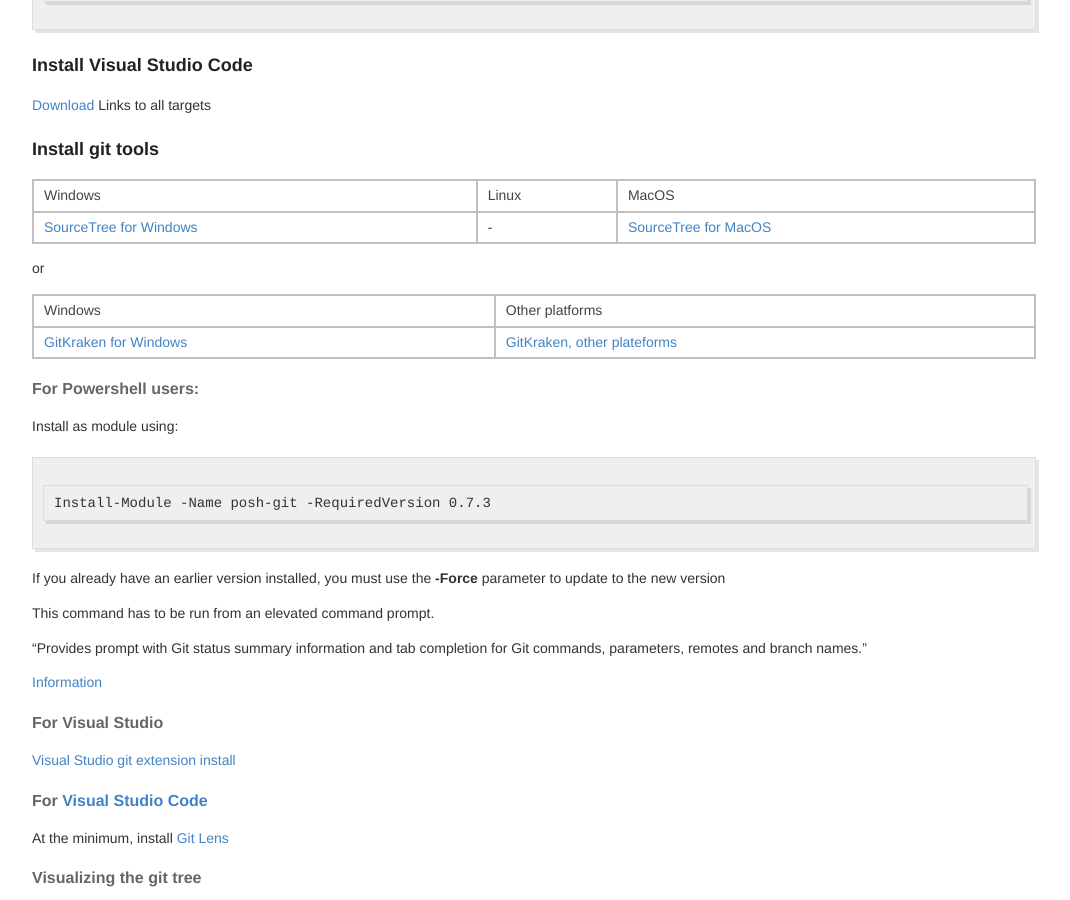
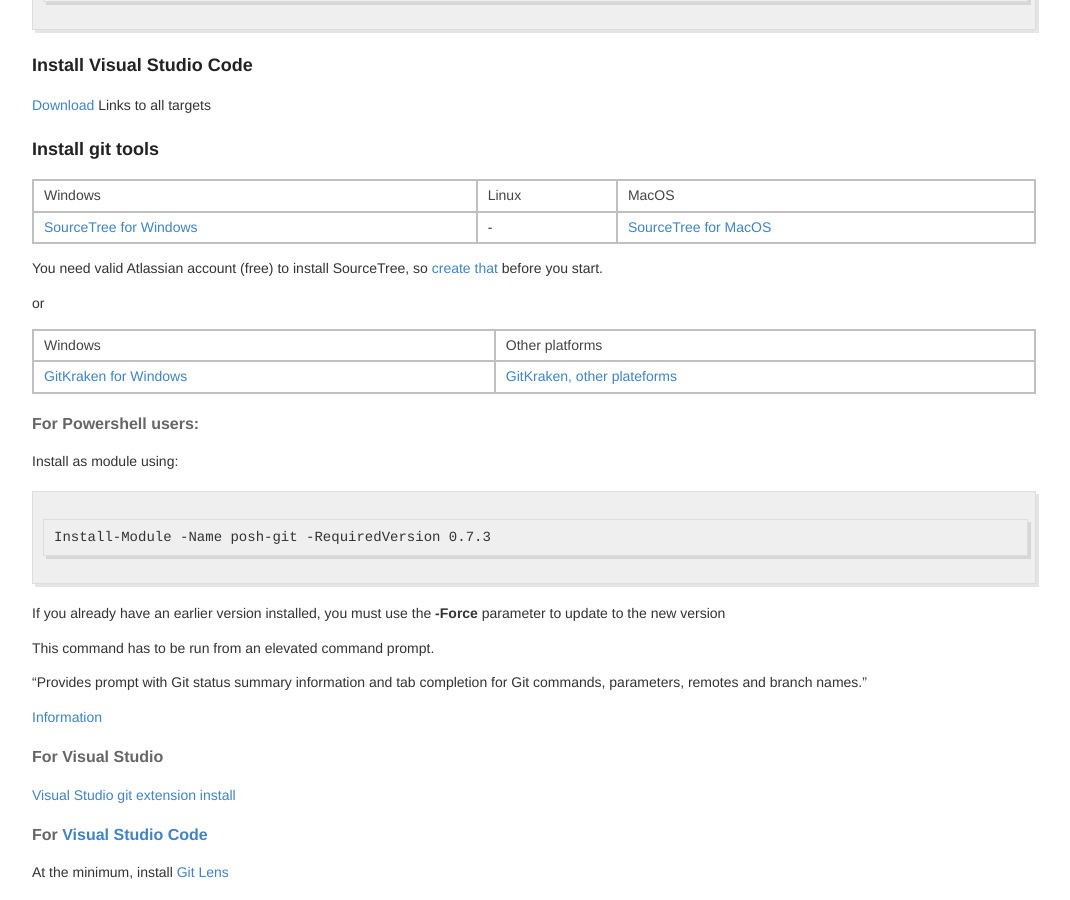
Before and after one commit to terjesandstrom/terjesandstrom.github.io, a Jekyll site: the page built from gitinstallbasic.md, in a window 1280 px wide and 900 px high, scrolled down 482 px. Shown: the whole window, without its empty margins (106-1176 px from the left). Built offline with Jekyll 4.4.1, drawn with Linux system fonts in a browser that asks for light colours.

Commit message:
git info

```diff
--- a/gitinstallbasic.md
+++ b/gitinstallbasic.md
@@ -29,6 +29,8 @@
 | Windows | Linux | MacOS |
 |----|----|----|
 | [SourceTree for Windows](https://product-downloads.atlassian.com/software/sourcetree/windows/ga/SourceTreeSetup-3.0.17.exe?_ga=2.247612480.698735789.1553020656-1415669506.1553020656) | - | [SourceTree for MacOS](https://product-downloads.atlassian.com/software/sourcetree/ga/Sourcetree_3.1.1_213.zip?_ga=2.247612480.698735789.1553020656-1415669506.1553020656) |
+
+You need  valid Atlassian account (free) to install SourceTree, so [create that](https://id.atlassian.com/signup?continue=https%3A%2F%2Fwww.atlassian.com%2F&_ga=2.245448324.1237112649.1553187915-1756222521.1553187915) before you start.
 
 or
 
```
